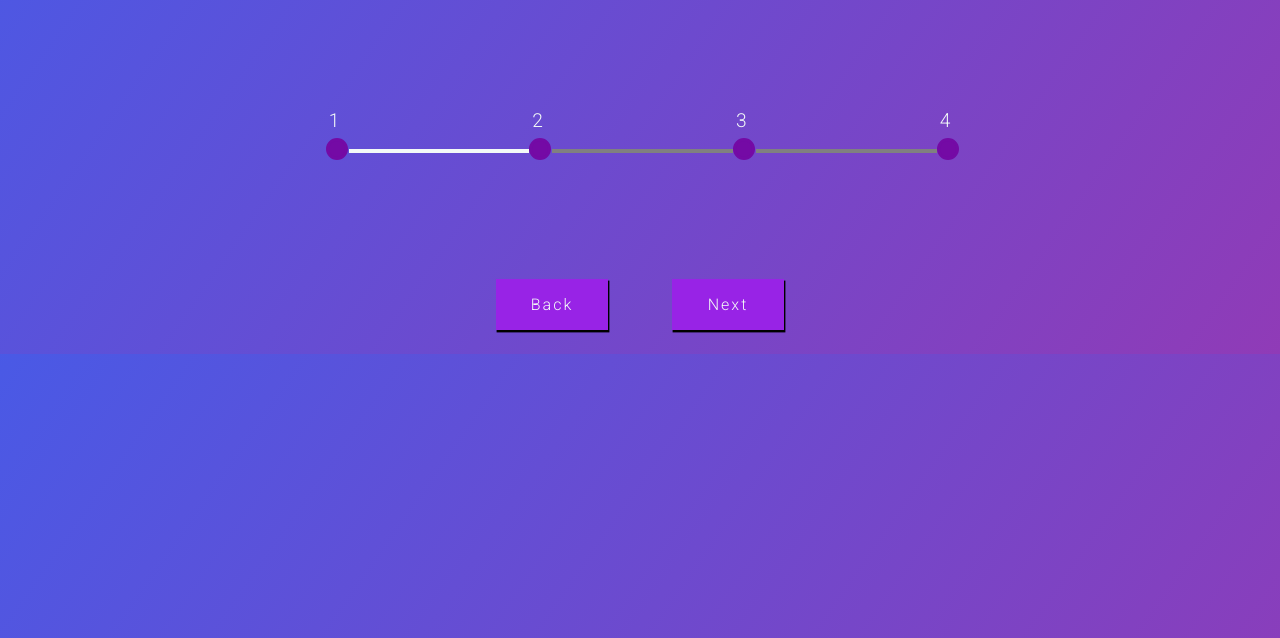
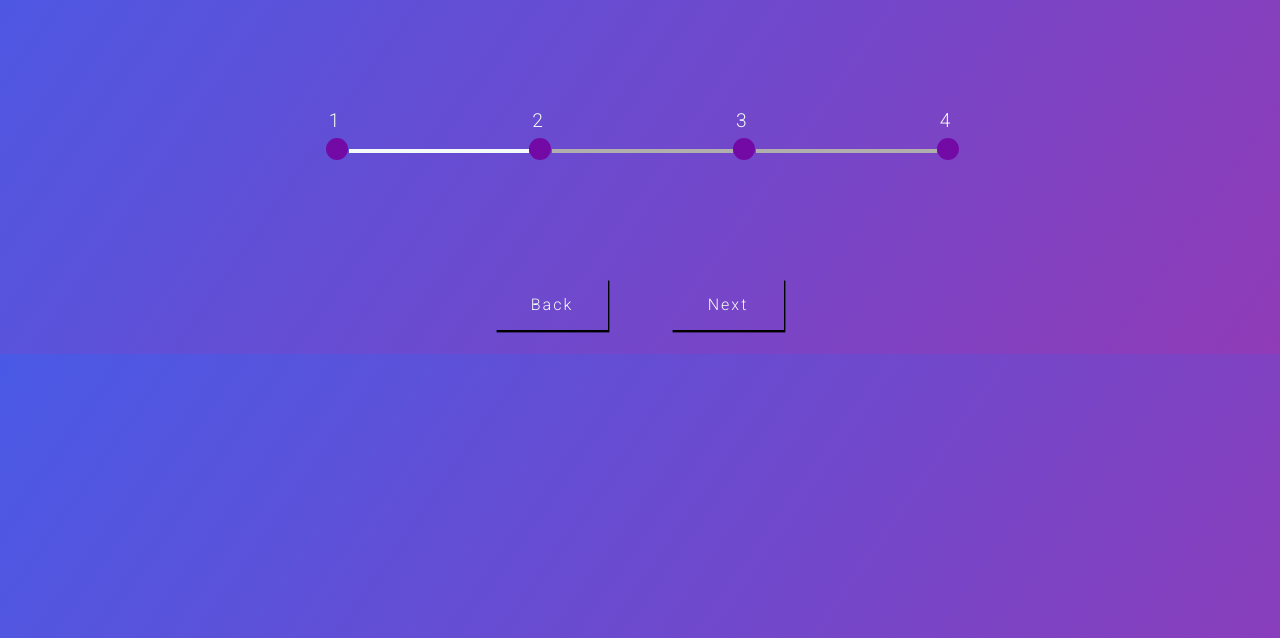
Before and after one commit to sandeep194920/ModernProgressBar, a plain HTML site: page index.html in a window 1280 px wide. Both pictures are taken after a click on the element "Next". Shown: the part 162-800 px from the top of the page. Drawn offline with Linux system fonts and the light colour scheme.

Commit message:
fixed hover issue

```diff
--- a/script.js
+++ b/script.js
@@ -12,18 +12,22 @@ function setBtn() {
     if (counter === 0) {
         //disable prev btn
         prevBtn.style.backgroundColor = '#ccc'
-    } else {
-        prevBtn.style.backgroundColor = 'rgb(152, 35, 230)'
+    }
+    else {
+        // prevBtn.style.backgroundColor = 'rgb(152, 35, 230)' // note that if you set back to a color, then css hover doesnt work. So leave it as is like below
+        prevBtn.style.backgroundColor = ''
     }
     if (counter === 3) {
         // disable next btn
         nextBtn.style.backgroundColor = '#ccc'
-    } else {
-        nextBtn.style.backgroundColor = 'rgb(152, 35, 230)'
-
+    }
+    else {
+        nextBtn.style.backgroundColor = ''
+        // nextBtn.style.backgroundColor = 'rgb(152, 35, 230)'
     }
 }
 setBtn()
+
 
 nextBtn.addEventListener('click', function () {
     if (counter === 3) return
--- a/style.scss
+++ b/style.scss
@@ -5,6 +5,10 @@ $pink: rgb(116, 10, 165);
 $white: rgb(243, 250, 247);
 $pinkOne: rgb(152, 35, 230);
 $pinkTwo: rgb(99, 21, 151);
+
+::selection {
+  color: $white;
+}
 
 body {
   background-image: linear-gradient(125deg, rgba($blue, 0.8), rgba($pink, 0.8));
@@ -55,7 +59,6 @@ h2 {
   }
 }
 .btn-container {
-  color: black;
   display: flex;
   width: 40%;
   justify-content: center;
@@ -64,7 +67,6 @@ h2 {
 .btn {
   --border-size: 2px;
   margin: 1rem 2rem;
-  background-color: $pinkOne;
   padding: 1rem;
   text-align: center;
   cursor: pointer;
@@ -74,11 +76,16 @@ h2 {
   position: relative;
   color: $white;
   box-shadow: 1px 2px 0 0.4px black;
+  transition: color 3s ease;
+
+  &:hover {
+    background-color: $pink;
+  }
 }
 
 .notselected,
 .selectline {
-  border-bottom: 4px solid grey;
+  border-bottom: 4px solid rgb(177, 174, 174);
   position: absolute;
   width: 11.3rem;
   left: 20px;
```
Also changed, not shown: style.css, 1 other file.
